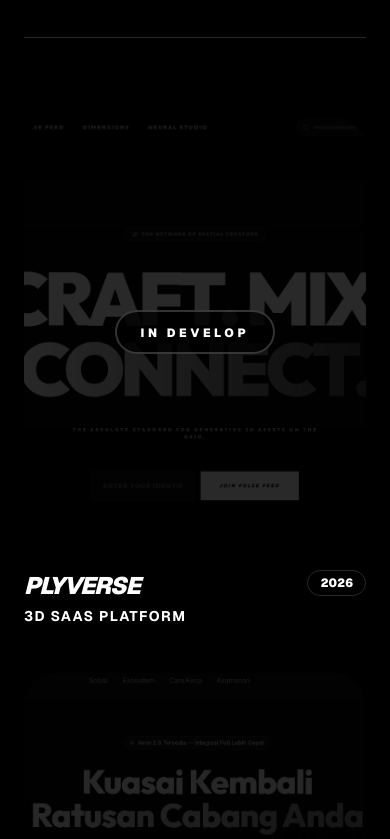
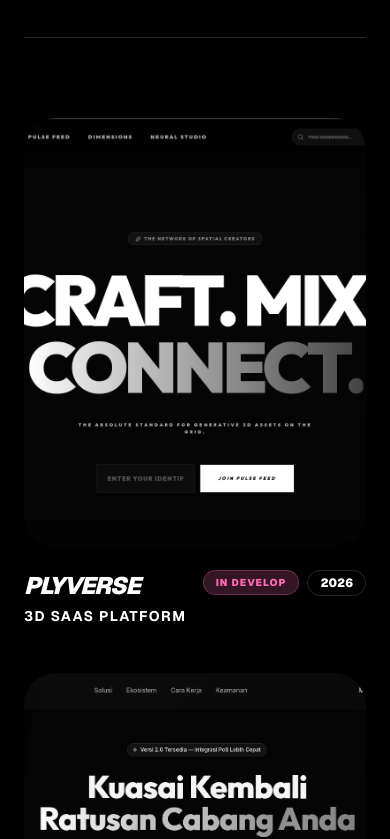
Before and after one commit to amalinars/portfolio, a Next.js app: page / in a window 390 px wide. Shown: the part 5514-6353 px from the top of the page. Built offline with nearby package versions, Linux system fonts and the light colour scheme.

Commit message:
feat: enable project navigation for in-development items and remove hero badges

```diff
--- a/src/features/portfolio/components/hero.tsx
+++ b/src/features/portfolio/components/hero.tsx
@@ -53,10 +53,7 @@ export function Hero() {
                         {/* Social links removed as requested */}
                     </div>
 
-                    {/* Stats or Badges */}
-                    <div className="absolute top-12 right-12 hidden md:flex flex-col gap-3 items-end opacity-40 group-hover:opacity-100 transition-opacity duration-500">
-                        <div className="bg-border/50 px-4 py-2 rounded-xl border border-white/10 text-[10px] font-black uppercase tracking-widest text-primary">Laravel Specialist</div>
-                    </div>
+                    {/* Stats or Badges removed as requested */}
                 </motion.div>
 
                 {/* Profile Card */}
--- a/src/features/portfolio/components/project-showcase.tsx
+++ b/src/features/portfolio/components/project-showcase.tsx
@@ -36,7 +36,7 @@ export function ProjectShowcase() {
                             viewport={{ once: true, margin: "-50px" }}
                             transition={{ duration: 0.6, delay: i * 0.05 }}
                         >
-                            {project.status === 'completed' ? (
+                            {['completed', 'in-develop'].includes(project.status) ? (
                                 <Link href={`/projects/${project.slug}`} className={`block group cursor-pointer will-change-transform`}>
                                     <ProjectCard project={project} />
                                 </Link>
@@ -70,28 +70,11 @@ function ProjectCard({ project }: { project: any }) {
                     src={project.image}
                     alt={project.title}
                     fill
-                    className={`object-cover transition-transform duration-700 grayscale ${['coming-soon', 'in-develop'].includes(project.status) ? 'scale-105 opacity-40' : 'group-hover:scale-110 group-hover:grayscale-0'}`}
+                    className={`object-cover transition-transform duration-700 grayscale ${project.status === 'coming-soon' ? 'scale-105 opacity-40' : 'group-hover:scale-110 group-hover:grayscale-0'}`}
                 />
 
-                {['coming-soon', 'in-develop'].includes(project.status) && (
-                    <div className="absolute inset-0 flex items-center justify-center bg-black/60">
-                        <div className="px-6 py-2 border-2 border-white/20 bg-black/80 rounded-full">
-                            <span className="text-white text-xs font-black uppercase tracking-[0.3em]">
-                                {project.status === 'in-develop' ? 'In Develop' : 'Coming Soon'}
-                            </span>
-                        </div>
-                    </div>
-                )}
-
-                {/* Floating Badge */}
-                {project.status === 'completed' && (
-                    <div className="absolute top-6 right-6 p-4 bg-white text-black rounded-full scale-0 group-hover:scale-100 transition-transform duration-500">
-                        <ArrowUpRight className="w-6 h-6" />
-                    </div>
-                )}
-
                 {/* Hover Overlay */}
-                {project.status === 'completed' && (
+                {['completed', 'in-develop'].includes(project.status) && (
                     <div
                         className="absolute inset-0 opacity-0 group-hover:opacity-20 transition-opacity duration-500"
                         style={{ backgroundColor: project.color }}
@@ -101,14 +84,21 @@ function ProjectCard({ project }: { project: any }) {
 
             <div className="flex justify-between items-start">
                 <div>
-                    <h3 className={`text-2xl font-black tracking-tighter mb-1 uppercase italic transition-colors ${project.status === 'completed' ? 'group-hover:text-primary' : 'text-muted-foreground'}`}>
+                    <h3 className={`text-2xl font-black tracking-tighter mb-1 uppercase italic transition-colors ${['completed', 'in-develop'].includes(project.status) ? 'group-hover:text-primary' : 'text-muted-foreground'}`}>
                         {project.title}
                     </h3>
                     <p className="text-muted-foreground text-sm uppercase font-bold tracking-widest">{project.category}</p>
                 </div>
-                <span className="text-xs font-black border border-border px-3 py-1 rounded-full text-muted-foreground">
-                    {project.year}
-                </span>
+                <div className="flex items-center gap-2">
+                    {project.status !== 'completed' && (
+                        <span className={`text-[10px] font-black px-3 py-1 rounded-full uppercase tracking-widest ${project.status === 'in-develop' ? 'bg-primary/20 text-primary border border-primary/30' : 'bg-muted text-muted-foreground border border-border'}`}>
+                            {project.status === 'in-develop' ? 'In Develop' : 'Coming Soon'}
+                        </span>
+                    )}
+                    <span className="text-xs font-black border border-border px-3 py-1 rounded-full text-muted-foreground">
+                        {project.year}
+                    </span>
+                </div>
             </div>
         </>
     );
```
